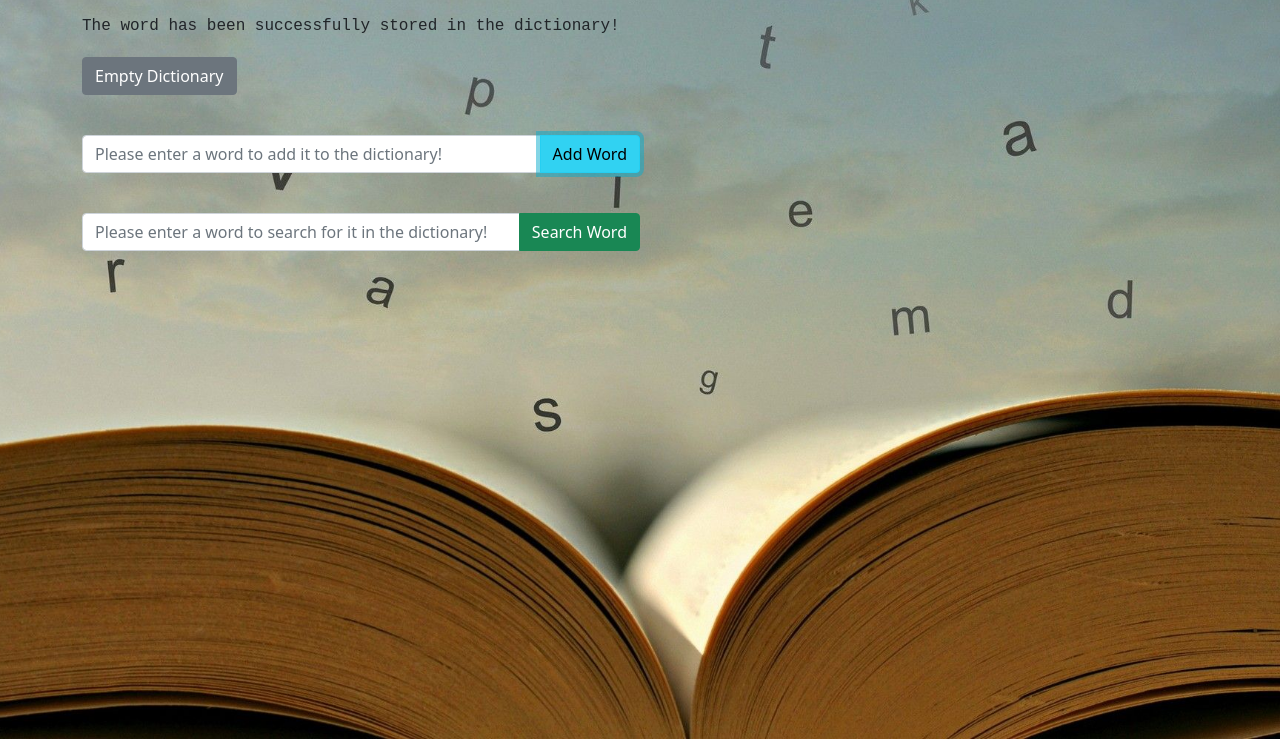
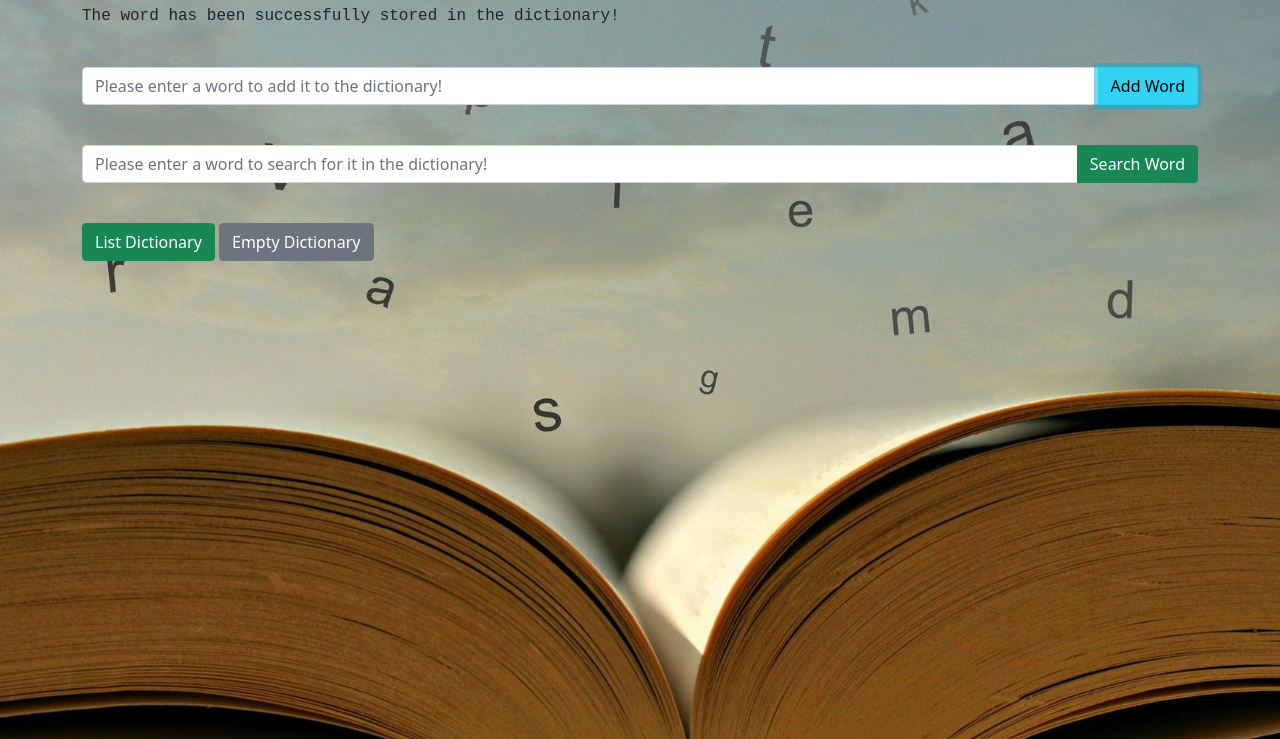
Before and after one commit to Vladsop/Dictionary, a plain HTML site: page index.html in a window 1280 px wide. Both pictures are taken after typing "Sample" into the empty fields and a click on the button "Add Word". Shown: the part 61-800 px from the top of the page. Drawn offline with nearby package versions, Linux system fonts and the light colour scheme.

Commit message:
New list function for existing words.

```diff
--- a/index.html
+++ b/index.html
@@ -13,17 +13,18 @@
 <body>
     <div class="container">
         <h2>Dictionary</h2>
-        <h6 id="message">
-            </h5>
-            <button class="btn btn-secondary" id = "emptyDictionary" onclick="printMessage(empty());">Empty Dictionary</button>
-            <div class="input-group flex-nowrap" id = wordAddDiv style="margin-top: 40px; margin-bottom: 40px; width: 50%;">
-                <input type="text" class="form-control" width=10px placeholder="Please enter a word to add it to the dictionary!" id="wordAddInput">
-                <button class="btn btn-info" id = "addWord" type="button" onclick="printMessage(addWord());">Add Word</button>
-            </div>
-            <div class="input-group flex-nowrap" id = wordSearchDiv style="margin-top: 40px; margin-bottom: 40px; width: 50%; ">
-                <input type="text" class="form-control" width=10px placeholder="Please enter a word to search for it in the dictionary!" id="wordSearchInput">
-                <button class="btn btn-success" id = "searchWord" type="button" onclick="printMessage(searchWord());">Search Word</button>
-            </div>
+        <h6 id="message"></h6>
+        <div class="input-group flex-nowrap" id=wordAddDiv style="margin-top: 40px; margin-bottom: 40px; width: auto;">
+            <input type="text" class="form-control" width=10px placeholder="Please enter a word to add it to the dictionary!" id="wordAddInput">
+            <button class="btn btn-info" id="addWord" type="button" onclick="printMessage(addWord());">Add Word</button>
+        </div>
+        <div class="input-group flex-nowrap" id=wordSearchDiv style="margin-top: 40px; margin-bottom: 40px; width: auto; ">
+            <input type="text" class="form-control" width=10px placeholder="Please enter a word to search for it in the dictionary!" id="wordSearchInput">
+            <button class="btn btn-success" id="searchWord" type="button" onclick="printMessage(searchWord());">Search Word</button>
+        </div>
+        <button class="btn btn-success" id="listDictionary" onclick="listDictionary();">List Dictionary</button>
+        <button class="btn btn-secondary" id="emptyDictionary" onclick="printMessage(empty());">Empty Dictionary</button>
+        <h6 id="dictionaryWords"></h6>
     </div>
 
     <!--JQuery and Bootstrap Bundle with Popper -->
--- a/script.js
+++ b/script.js
@@ -1,12 +1,15 @@
 $("#emptyDictionary").hide();
+$("#listDictionary").hide();
+$("#dictionaryWords").hide();
 $("#wordSearchDiv").hide();
-var dictionary = [];
+var dictionary = [], wordsCounter = 0;
 
 //Pushing submitted word to the end of the array.
 function addWord() {
     $("#wordSearchDiv").show();
     $("#emptyDictionary").show();
-    var addedWord = document.getElementById("wordAddInput").value;
+    $("#listDictionary").show();
+    var addedWord = document.getElementById("wordAddInput").value.toLowerCase();
     dictionary.push(addedWord);
     document.getElementById('wordAddInput').value = '';
     return "The word has been successfully stored in the dictionary!"
@@ -16,12 +19,21 @@ function addWord() {
 function searchWord() {
     $("#emptyDictionary").show();
     var searchedWord = document.getElementById("wordSearchInput").value;
-    for (let i = 0; i <= dictionary.length; ++i) {
+    for (let i = 0; i < dictionary.length; ++i) {
         if (searchedWord.localeCompare(dictionary[i]) == 0) {
             return "The searched word is found in the Dictionary!";
         }
     }
     return "The searched word doesn't exist!"
+}
+
+//Displays the entire list of the words added to Dictionary.
+function listDictionary(){
+    $("#dictionaryWords").show();
+    for (let i = wordsCounter; i < dictionary.length; ++i) {
+        document.getElementById('dictionaryWords').innerHTML += (i + 1)+ ". " + dictionary[i] + "<br />";
+        ++wordsCounter;
+    }
 }
 
 //This will clear the existing array by setting its length to zero;
@@ -30,7 +42,10 @@ function empty() {
         printMessage(addWord());
     };
     dictionary.length = 0;
+    wordsCounter = 0;
     $("#emptyDictionary").hide();
+    $("#listDictionary").hide();
+    $("#dictionaryWords").empty();
     return " ";
 }
 
--- a/stylesheet.css
+++ b/stylesheet.css
@@ -11,10 +11,10 @@ body {
 h2 {
     font-family: monospace;
     margin-top: 20px;
-    margin-bottom: 20px;
+    margin-bottom: 10px;
 }
 
 h6 {
     font-family: monospace;
-    margin-bottom: 20px;
+    margin-top: 10px;
 }
```
